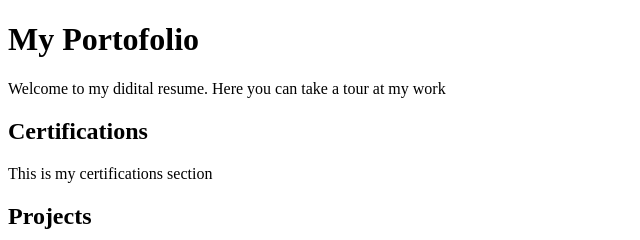
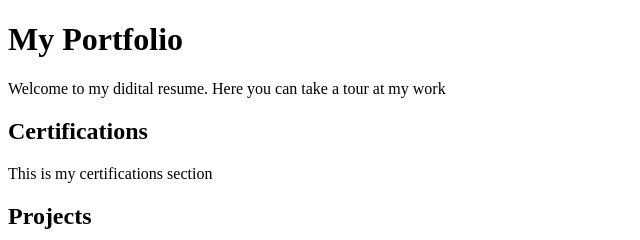
Before and after one commit to Omar25Muhammad/web-development, a plain HTML site: page HTML-Learning/index.html in a window 1280 px wide. Shown: the top 240 px of the page, 0-640 px from the left. Drawn offline with Linux system fonts and the light colour scheme.

Commit message:
Added a new paragraph

```diff
--- a/HTML-Learning/index.html
+++ b/HTML-Learning/index.html
@@ -19,7 +19,7 @@
     </head>
     <body>
         <!-- 6 levels of headings: h1 - h6 -->
-        <h1 id="first">My Portofolio</h1>
+        <h1 id="first">My Portfolio</h1>
         <P class="one">Welcome to my didital resume. Here you can take a tour at my work</P>
         <h2>Certifications</h2>
         <p class="two">This is my certifications section</p>
@@ -81,5 +81,6 @@
         <p>Lorem ipsum dolor sit amet consectetur adipisicing elit. Assumenda sint modi tempora aut debitis? Maxime exercitationem quasi assumenda voluptatibus consectetur cupiditate, voluptatum asperiores ipsam reiciendis ex magnam ad alias ipsa!</p>
         <a href="#first">Go up</a>
         <a href="mailto:shehada.mk.omar@gmail.com" target="_blank">Mail me!</a>
+        <p>Why did't I learn GitHub years ago?</p>
     </body>
 </html>
```
Also changed, not shown: 1 other file.
